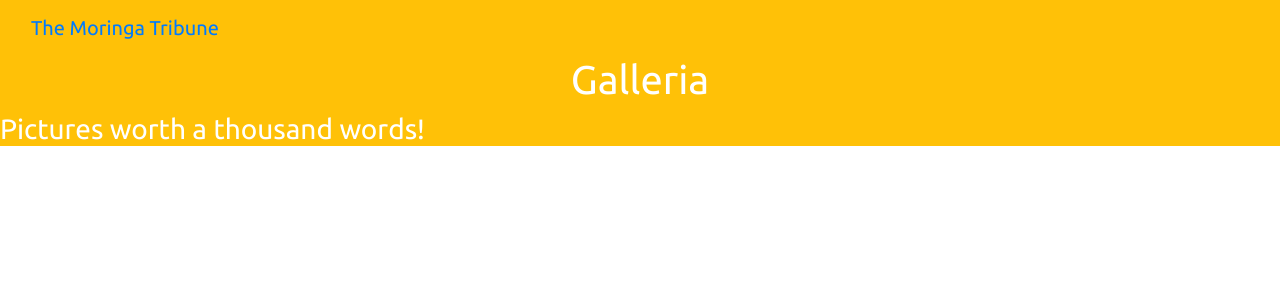
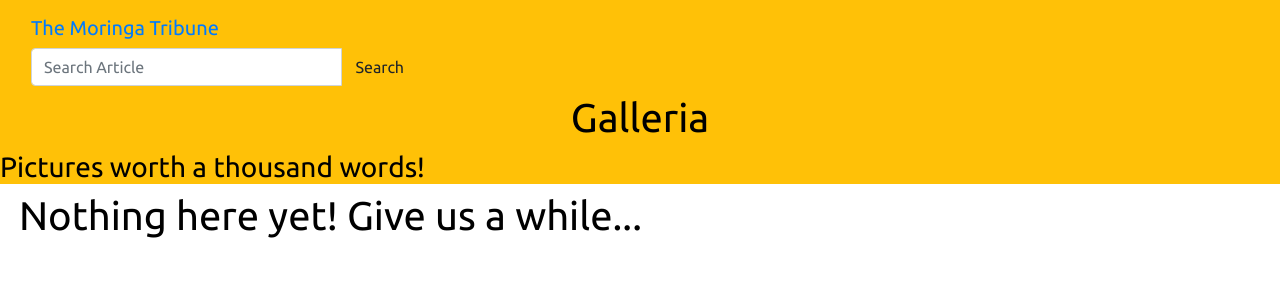
Before and after one commit to saudahabib/galleria, a Django app: page / in a window 1280 px wide. Shown: the top 300 px of the page. Run offline with Django 3.2, Linux system fonts and the light colour scheme; data that the repository does not hold is empty; some libraries are stand-ins or nearby versions.

Commit message:
get images on search.html to show

```diff
--- a/album/models.py
+++ b/album/models.py
@@ -43,6 +43,13 @@
         all_images=cls.objects.all()
         return all_images
 
+    '''function to filter by category'''
+    @classmethod
+    def search_by_cat(cls, search_term):
+        all_images=cls.objects.filter(category__category__icontains=search_term)
+        return all_images
+
+
     def __str__(self):
         return self.image_name
     class Meta:
--- a/album/templates/navbar.html
+++ b/album/templates/navbar.html
@@ -12,6 +12,19 @@
       <a class="navbar-brand" href="{% url 'home' %}">The Moringa Tribune</a>
     </div>
   </div>
+  <!-- search form -->
+  <div class="col-sm-4 col-md-4 navbar-right">
+    <form class="navbar-form" role="search" action="{% url 'search_results' %}">
+
+         <div class="input-group">
+           <input type="text" class="form-control" placeholder="Search Article" name="category">
+           <div class="input-group-btn">
+             <button class="btn btn-default" type="submit">Search</button>
+           </div>
+         </div>
+
+       </form>
+  </div>
 </nav>
 </body>
 </html>
--- a/album/urls.py
+++ b/album/urls.py
@@ -6,6 +6,7 @@
 urlpatterns=[
     url('^$',views.home,name = 'home'),
     url('^sports/$',views.sports_category,name = 'sports'),
+    url('^search$',views.search_results,name = 'search_results'),
 
 ]
 if settings.DEBUG:
--- a/album/views.py
+++ b/album/views.py
@@ -9,3 +9,14 @@
 
 def sports_category(request):
     return render(request, 'all-images/sports.html')
+
+def search_results(request):
+    if 'category' in request.GET and request.GET['category']:
+        search_term=request.GET.get("category")
+        searched_images=Image.search_by_cat(search_term)
+        message = f"{search_term}"
+
+        return render(request, 'all-images/search.html',{"message":message, "images": searched_images})
+    else:
+        message="Type in a category to search"
+        return render(request, 'all-images/search.html',{"message":message})
--- a/static/css/basealbum.css
+++ b/static/css/basealbum.css
@@ -1,5 +1,5 @@
 body{
-  color: white;
+  color: black;
   font-family:'Ubuntu', cursive;
 }
 
```
Also changed, not shown: album/templates/all-images/search.html (added, +28 -0 lines).
